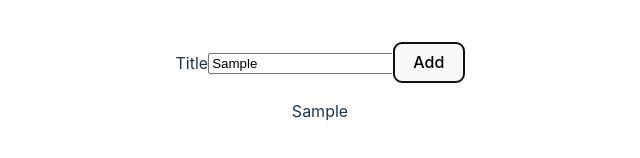
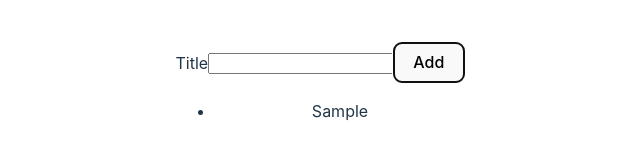
Before and after one commit to johnppkyaw/react-todo, a React (Vite) app: page / in a window 1280 px wide. Both pictures are taken after typing "Sample" into the empty fields and a click on the button "Add". Shown: the part 372-530 px from the top of the page, without its empty margins (320-960 px from the left). Built offline with nearby package versions, Linux system fonts and the light colour scheme.

Commit message:
Add New Todo to List and Destructure props

```diff
--- a/src/AddTodoForm.jsx
+++ b/src/AddTodoForm.jsx
@@ -1,6 +1,7 @@
 import {useState} from 'react';
 
 const AddTodoForm = (props) => {
+  const { onAddTodo } = props;
   const [todoTitle, setTodoTitle] = useState("");
 
   const handleTitleChange = (event) => {
@@ -10,8 +11,11 @@ const AddTodoForm = (props) => {
 
   const handleAddTodo = (event) => {
     event.preventDefault();
-    props.onAddTodo(todoTitle);
-    event.target.title.value = "";
+    onAddTodo({
+      title: todoTitle,
+      id: Date.now()
+    });
+    setTodoTitle("");
   }
   return (
     <form onSubmit={handleAddTodo}>
--- a/src/App.jsx
+++ b/src/App.jsx
@@ -4,13 +4,14 @@ import {useState} from 'react';
 import './App.css'
 
 function App() {
-  const [newTodo, setNewTodo] = useState("");
   const [todoList, setTodoList] = useState([]);
+  const addTodo = (newTodo) => {
+    setTodoList([...todoList, newTodo]);
+  }
   return (
     <>
       <h1>Todo List</h1>
-      <AddTodoForm onAddTodo={setNewTodo}/>
-      <p>{newTodo}</p>
+      <AddTodoForm onAddTodo={addTodo}/>
       <TodoList todoList={todoList}/>
     </>
   )
--- a/src/TodoList.jsx
+++ b/src/TodoList.jsx
@@ -1,11 +1,12 @@
 import TodoListItem from "./TodoListItem.jsx";
 
 const TodoList = (props) => {
+  const { todoList } = props;
   return (
     <>
       <ul>
         {
-          props.todoList.map(function(eachTask) {
+          todoList.map(function(eachTask) {
             return (
               <TodoListItem key={eachTask.id} task={eachTask.title} />
             )
--- a/src/TodoListItem.jsx
+++ b/src/TodoListItem.jsx
@@ -1,6 +1,7 @@
 const TodoListItem = (prop) => {
+  const { task } = prop;
   return (
-    <li>{prop.task}</li>
+    <li>{task}</li>
   )
 
 }
```
